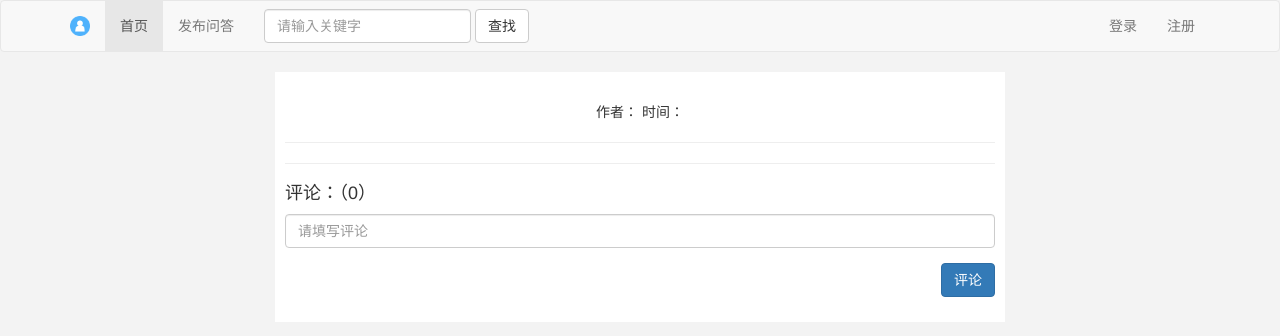
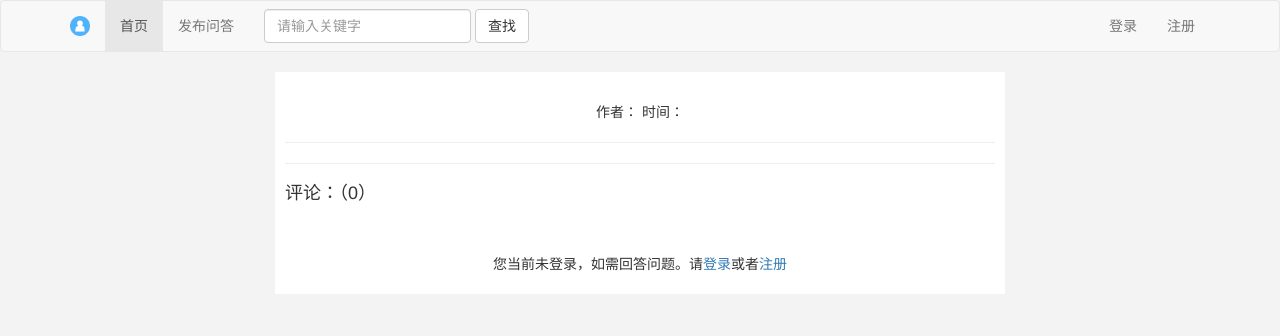
Before and after one commit to Intern666/Goocat_intern, a Flask app: page /detail/1/ in a window 1280 px wide. Shown: the top 336 px of the page. Run offline with Flask 2, Linux system fonts and the light colour scheme; data comes from the database, SQL or seed files in the repository; some libraries are stand-ins or nearby versions.

Commit message:
增加未登录不显示评论框 在验证未登录状态跳转显示提示语

```diff
--- a/decorators.py
+++ b/decorators.py
@@ -1,7 +1,8 @@
 #encoding: utf-8
 
 from functools import wraps
-from flask import session, redirect, url_for
+from flask import session, redirect, url_for, flash
+
 
 # 登录限制的装饰器
 def login_required(func):
@@ -11,6 +12,7 @@
         if session.get('user_id'):
             return func(*args, **kwargs)
         else:
+            flash("请登录后再试！")
             return redirect(url_for('login.login'))
 
     return decorate
--- a/model/login.py
+++ b/model/login.py
@@ -48,7 +48,7 @@
             session.permanent = True
             return redirect(url_for('index', userid=user[0].get("id")))
         else:
-            return render_template('login.html',  error='手机号码或者密码错误，请确认好再登录')
+            return render_template('login.html',  error='邮箱地址或者密码错误，请确认好再登录')
 
 
 @login_blu.route('/logout/')
--- a/static/css/detail.css
+++ b/static/css/detail.css
@@ -1,4 +1,8 @@
 .question-info{
+    text-align: center;
+    margin-top: 20px;
+}
+.attention-info{
     text-align: center;
     margin-top: 20px;
 }
--- a/templates/detail.html
+++ b/templates/detail.html
@@ -13,6 +13,8 @@
     <p class="question-content">{{ question.QuestionContent }}</p>
     <hr/>
     <h4>评论：（{{ answer_count}}）</h4>
+
+    {% if user%}
         <form action="{{ url_for('answer.add_answer') }}" method="post" onsubmit="return checksubmit()">
             <div class="form-group">
                 <input type="text" name="answer_content" id="answer_content" class="form-control" placeholder="请填写评论">
@@ -22,6 +24,14 @@
                <button type="submit" class="btn btn-primary">评论</button>
             </div>
         </form>
+    {% else %}
+        <br/>
+        <p class="attention-info">您当前未登录，如需回答问题。请<a href="{{ url_for('login.login') }}">登录</a>或者<a href="{{ url_for('login.regist') }}">注册</a></p>
+
+    {% endif %}
+
+
+
     <ul class="answer-list">
     {% for answer in answers %}
         <li>
```
Also changed, not shown: templates/login.html (+9 -1 lines). Lines whose indentation alone changed are shown as unchanged.
